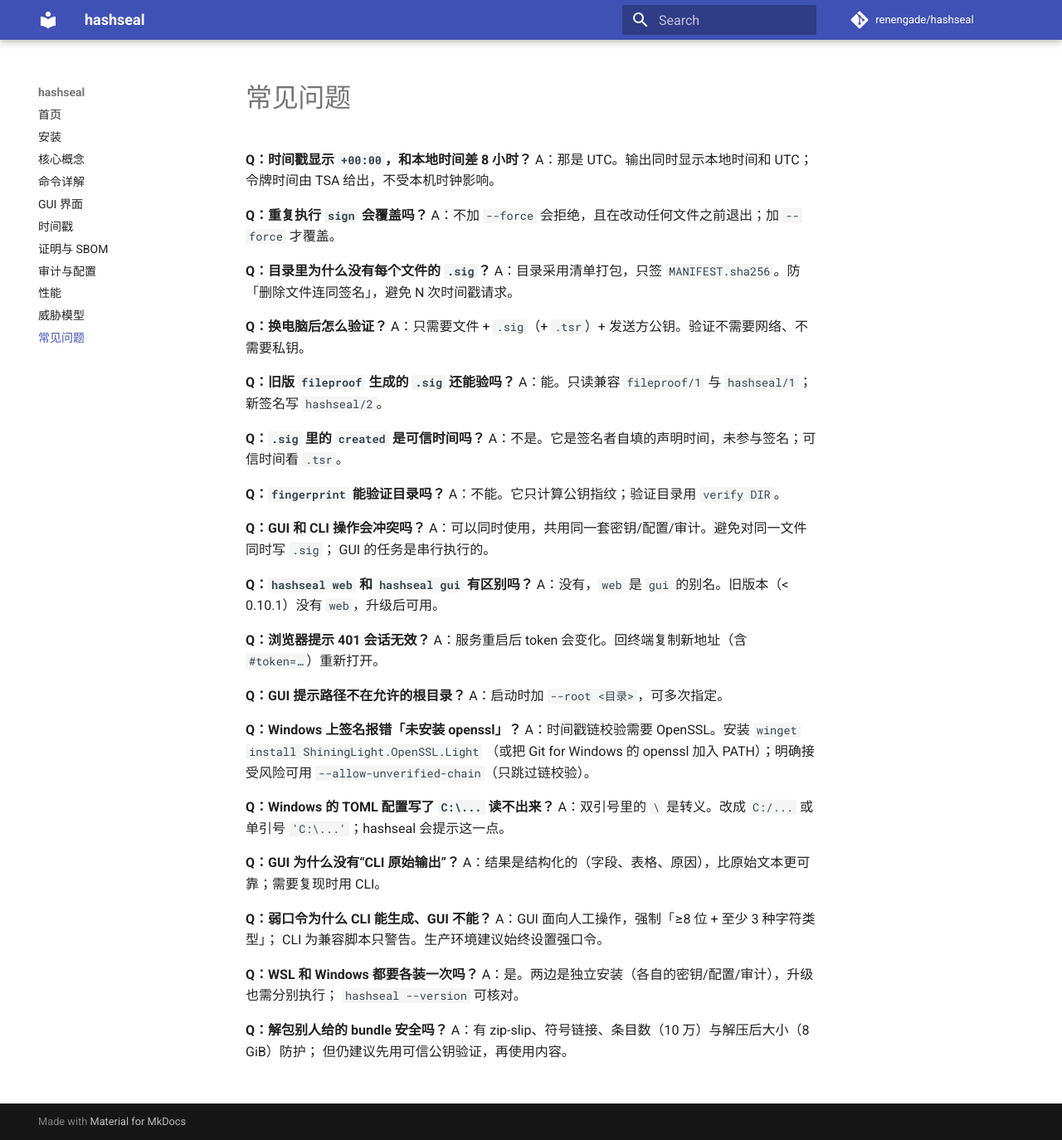
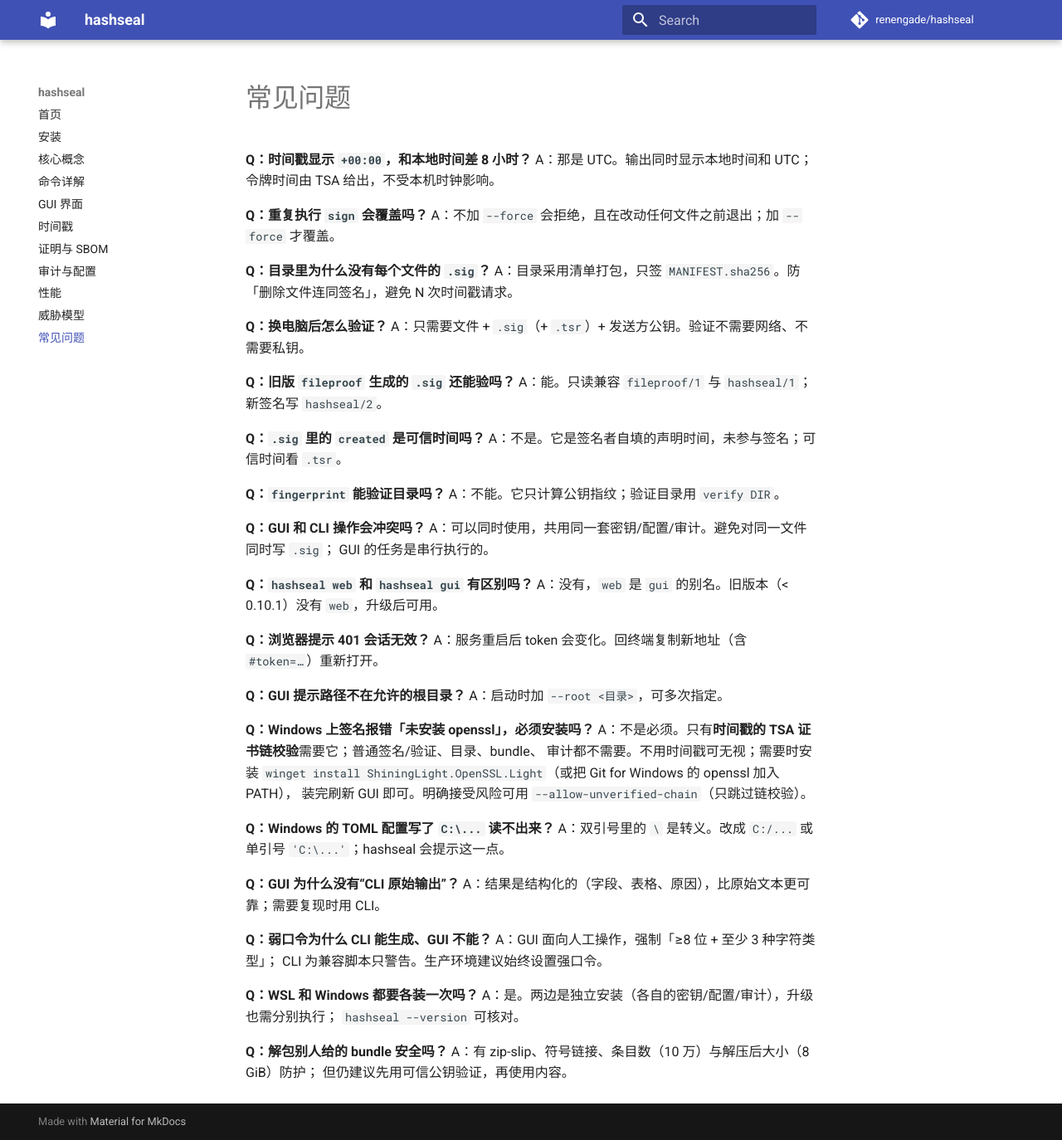
Before and after one commit to renengade/hashseal, an MkDocs documentation site: the page built from docs/faq.md, in a window 1280 px wide and 1374 px high. Shown: the whole window at 83% size. Built offline with MkDocs 1.6.1 and Material for MkDocs 9.7.7, drawn with Linux system fonts in a browser that asks for light colours; comment, search, counter and statistics services are not loaded.

Commit message:
fix(gui): 提示条 SVG 图标尺寸/描边（修复黑色大三角）；OpenSSL 文案明确仅时间戳需要
- .note-bar svg 18px、currentColor 描边
- 签名页提示：普通签名/验证不需要 OpenSSL；需要可信时间戳时安装
- docs FAQ / install 同步；版本 0.10.7

```diff
--- a/docs/faq.md
+++ b/docs/faq.md
@@ -34,10 +34,11 @@ A：服务重启后 token 会变化。回终端复制新地址（含 `#token=…
 **Q：GUI 提示路径不在允许的根目录？**
 A：启动时加 `--root <目录>`，可多次指定。
 
-**Q：Windows 上签名报错「未安装 openssl」？**
-A：时间戳链校验需要 OpenSSL。安装 `winget install ShiningLight.OpenSSL.Light`
-（或把 Git for Windows 的 openssl 加入 PATH）；明确接受风险可用
-`--allow-unverified-chain`（只跳过链校验）。
+**Q：Windows 上签名报错「未安装 openssl」，必须安装吗？**
+A：不是必须。只有**时间戳的 TSA 证书链校验**需要它；普通签名/验证、目录、bundle、
+审计都不需要。不用时间戳可无视；需要时安装
+`winget install ShiningLight.OpenSSL.Light`（或把 Git for Windows 的 openssl 加入 PATH），
+装完刷新 GUI 即可。明确接受风险可用 `--allow-unverified-chain`（只跳过链校验）。
 
 **Q：Windows 的 TOML 配置写了 `C:\...` 读不出来？**
 A：双引号里的 `\` 是转义。改成 `C:/...` 或单引号 `'C:\...'`；hashseal 会提示这一点。
--- a/pyproject.toml
+++ b/pyproject.toml
@@ -1,6 +1,6 @@
 [project]
 name = "hashseal"
-version = "0.10.6"
+version = "0.10.7"
 description = "SHA-256 + Ed25519 文件一致性与来源校验，附 RFC 3161 可信时间戳"
 readme = "README.md"
 requires-python = ">=3.10"
--- a/src/hashseal/gui/static/app.css
+++ b/src/hashseal/gui/static/app.css
@@ -514,6 +514,11 @@ progress.runbar { width: 200px; height: 6px; accent-color: var(--accent); }
   border: 1px solid rgba(236, 196, 141, 0.3); border-radius: var(--radius-control);
   background: rgba(236, 196, 141, 0.06); color: var(--warn); font-size: 13px;
 }
+.note-bar svg {
+  width: 18px; height: 18px; flex: none;
+  stroke: currentColor; fill: none; stroke-width: 1.6;
+  stroke-linecap: round; stroke-linejoin: round;
+}
 
 /* ---------- 响应式 ---------- */
 @media (max-width: 960px) {
--- a/src/hashseal/gui/static/app.js
+++ b/src/hashseal/gui/static/app.js
@@ -271,8 +271,9 @@ function pageCommands(page, sectionId) {
   if (state.status.openssl === false && (sectionId === "sign" || sectionId === "stamps")) {
     content.append(el("div", { class: "note-bar" }, icon("alert"),
       el("span", {},
-        "未检测到 OpenSSL：时间戳证书链无法校验，签名表单已默认关闭时间戳。" +
-        "安装 OpenSSL（Windows: winget install ShiningLight.OpenSSL.Light）后刷新页面即可启用。")));
+        "未检测到 OpenSSL：仅影响时间戳的 TSA 证书链校验，普通签名/验证不需要它。" +
+        "签名表单已默认关闭时间戳；需要可信时间戳时安装 OpenSSL" +
+        "（Windows: winget install ShiningLight.OpenSSL.Light）后刷新页面即可启用。")));
   }
 
   const tabs = el("div", { class: "cmd-tabs" });
```
Also changed, not shown: CHANGELOG.md (+9 -0 lines), docs/install.md (+1 -1 lines), 1 other file.
